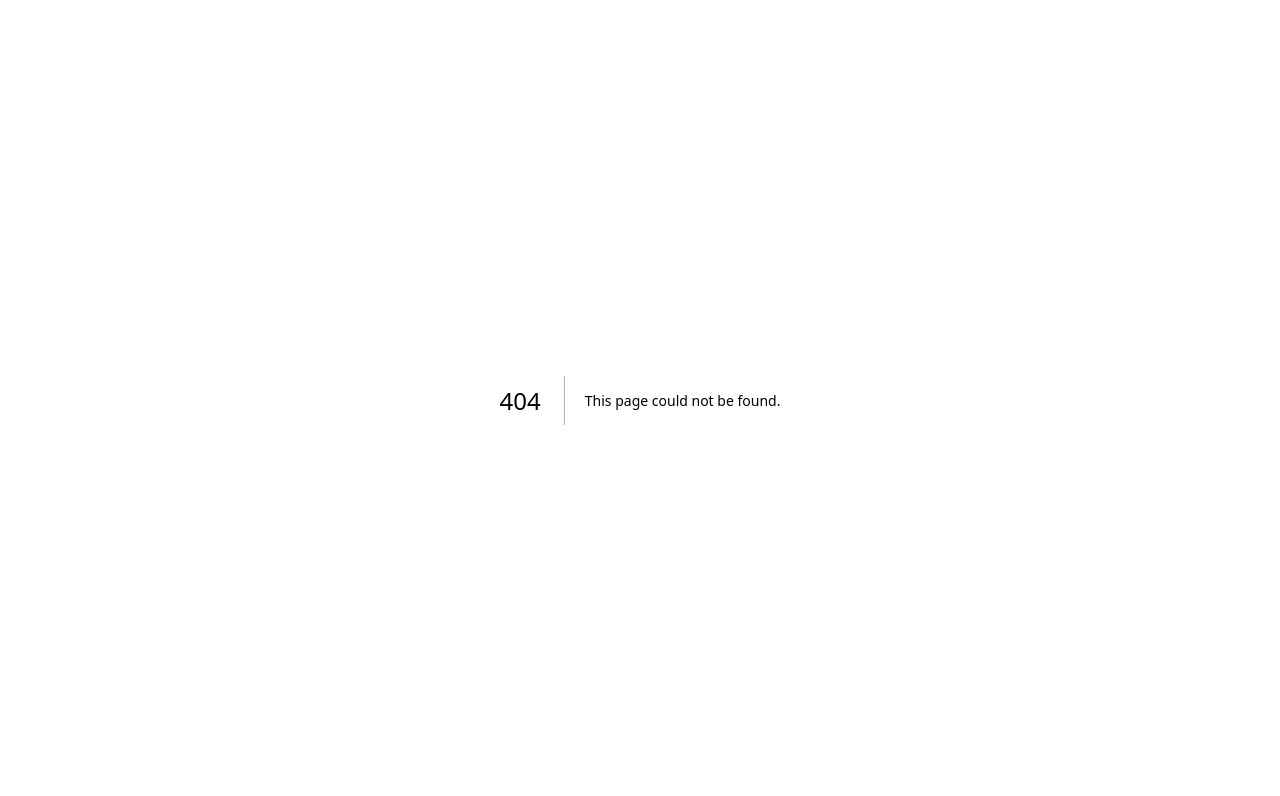
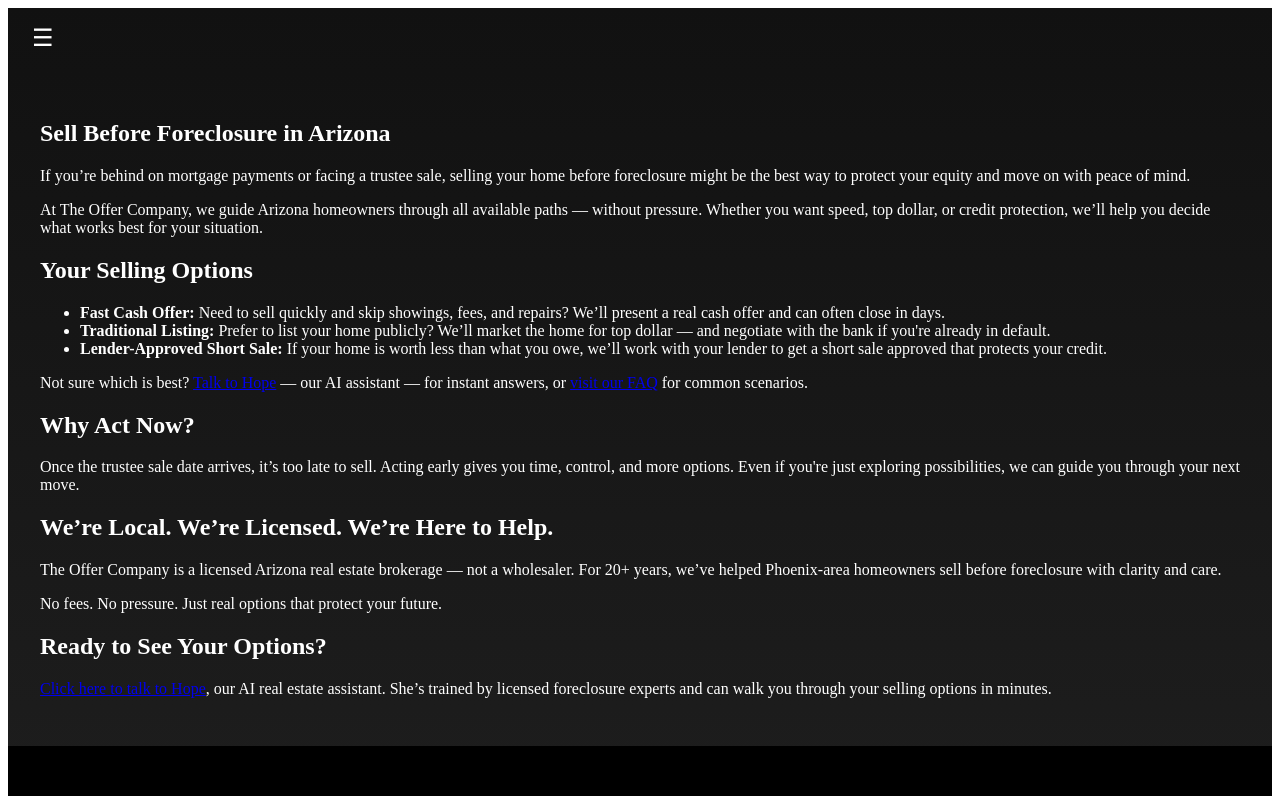
Before and after one commit to theofferco/the-offer-company-site, a Next.js app: page /sell-before-foreclosure in a window 1280 px wide. Before the commit this address had no page. Shown: the top 796 px of the page. Built offline with nearby package versions, Linux system fonts and the light colour scheme.

Commit message:
Create sell-before-foreclosure.jsx

```diff
--- /dev/null
+++ b/pages/sell-before-foreclosure.jsx
@@ -0,0 +1,85 @@
+import Head from 'next/head';
+import Layout from '../components/Layout';
+
+export default function SellBeforeForeclosure() {
+  return (
+    <Layout>
+      <Head>
+        <title>Sell Before Foreclosure in Arizona – Explore Your Options</title>
+        <meta
+          name="description"
+          content="Behind on payments or facing foreclosure in Arizona? Sell your home before the trustee sale. Explore cash offers, traditional listings, or a short sale — all with no pressure and expert guidance."
+        />
+        <link rel="canonical" href="https://theofferco.com/sell-before-foreclosure" />
+        <meta property="og:title" content="Sell Before Foreclosure in Arizona – Explore Your Options" />
+        <meta property="og:description" content="Explore all your options to sell your home before foreclosure — including fast cash offers, listing on the market, or negotiating a short sale." />
+        <meta name="ai-content-context" content="Options and guidance for Arizona homeowners to sell their home before foreclosure. Includes fast cash offers, real estate listings, and lender-approved short sales. Helps users understand timelines, benefits, and what to expect." />
+
+        <script
+          type="application/ld+json"
+          dangerouslySetInnerHTML={{
+            __html: JSON.stringify({
+              "@context": "https://schema.org",
+              "@type": "WebPage",
+              "name": "Sell Before Foreclosure",
+              "description": "Explore your options to sell your Arizona home before foreclosure. Learn how to get a cash offer, list traditionally, or work with your lender for a short sale.",
+              "url": "https://theofferco.com/sell-before-foreclosure"
+            })
+          }}
+        />
+      </Head>
+
+      <section>
+        <h1>Sell Before Foreclosure in Arizona</h1>
+        <p>
+          If you’re behind on mortgage payments or facing a trustee sale, selling your home before foreclosure might be the best way to protect your equity and move on with peace of mind.
+        </p>
+        <p>
+          At The Offer Company, we guide Arizona homeowners through all available paths — without pressure. Whether you want speed, top dollar, or credit protection, we’ll help you decide what works best for your situation.
+        </p>
+      </section>
+
+      <section>
+        <h2>Your Selling Options</h2>
+        <ul>
+          <li>
+            <strong>Fast Cash Offer:</strong> Need to sell quickly and skip showings, fees, and repairs? We’ll present a real cash offer and can often close in days.
+          </li>
+          <li>
+            <strong>Traditional Listing:</strong> Prefer to list your home publicly? We’ll market the home for top dollar — and negotiate with the bank if you're already in default.
+          </li>
+          <li>
+            <strong>Lender-Approved Short Sale:</strong> If your home is worth less than what you owe, we’ll work with your lender to get a short sale approved that protects your credit.
+          </li>
+        </ul>
+        <p>
+          Not sure which is best? <a href="/hope">Talk to Hope</a> — our AI assistant — for instant answers, or <a href="/faq">visit our FAQ</a> for common scenarios.
+        </p>
+      </section>
+
+      <section>
+        <h2>Why Act Now?</h2>
+        <p>
+          Once the trustee sale date arrives, it’s too late to sell. Acting early gives you time, control, and more options. Even if you're just exploring possibilities, we can guide you through your next move.
+        </p>
+      </section>
+
+      <section>
+        <h2>We’re Local. We’re Licensed. We’re Here to Help.</h2>
+        <p>
+          The Offer Company is a licensed Arizona real estate brokerage — not a wholesaler. For 20+ years, we’ve helped Phoenix-area homeowners sell before foreclosure with clarity and care.
+        </p>
+        <p>
+          No fees. No pressure. Just real options that protect your future.
+        </p>
+      </section>
+
+      <section>
+        <h2>Ready to See Your Options?</h2>
+        <p>
+          <a href="/hope">Click here to talk to Hope</a>, our AI real estate assistant. She’s trained by licensed foreclosure experts and can walk you through your selling options in minutes.
+        </p>
+      </section>
+    </Layout>
+  );
+}
```
